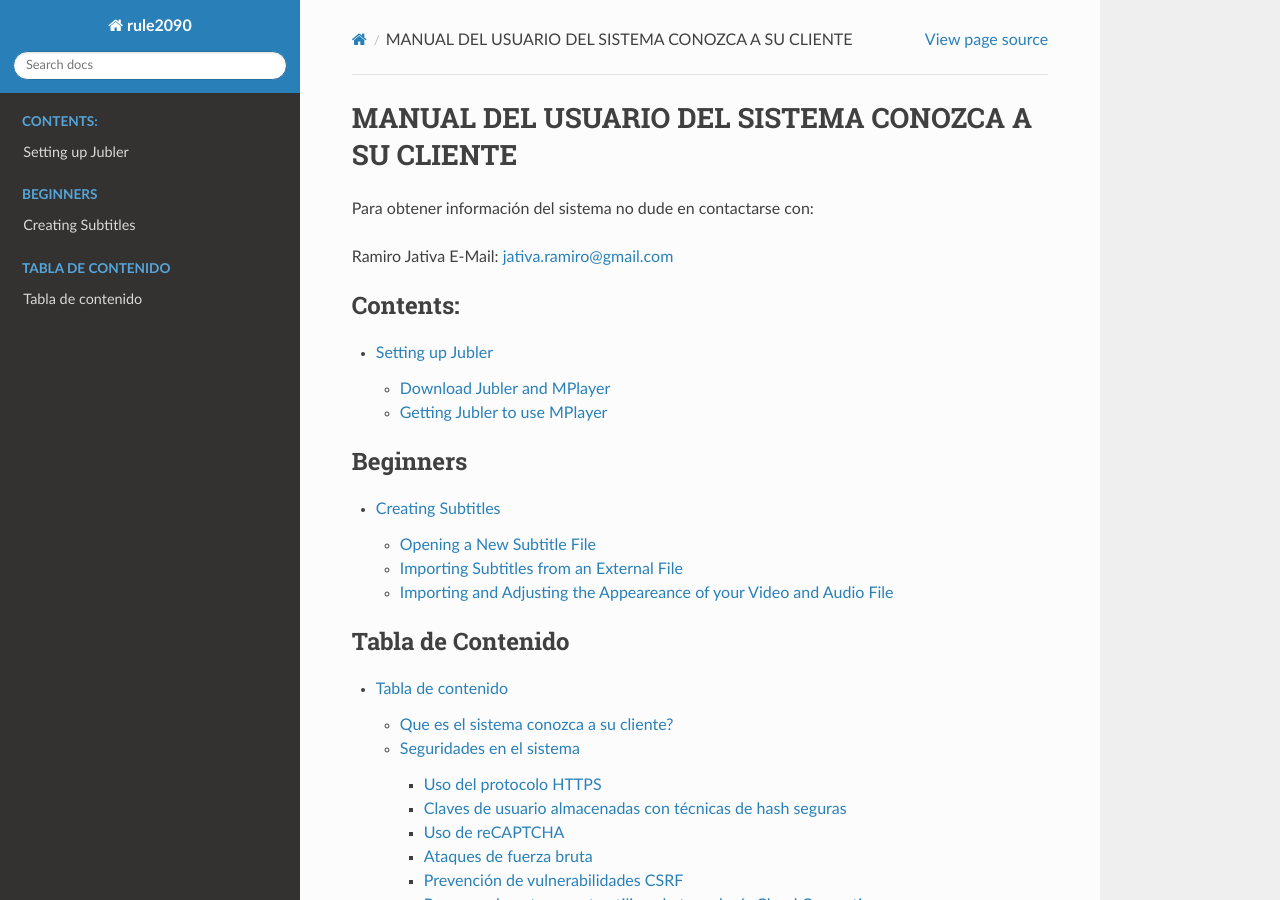
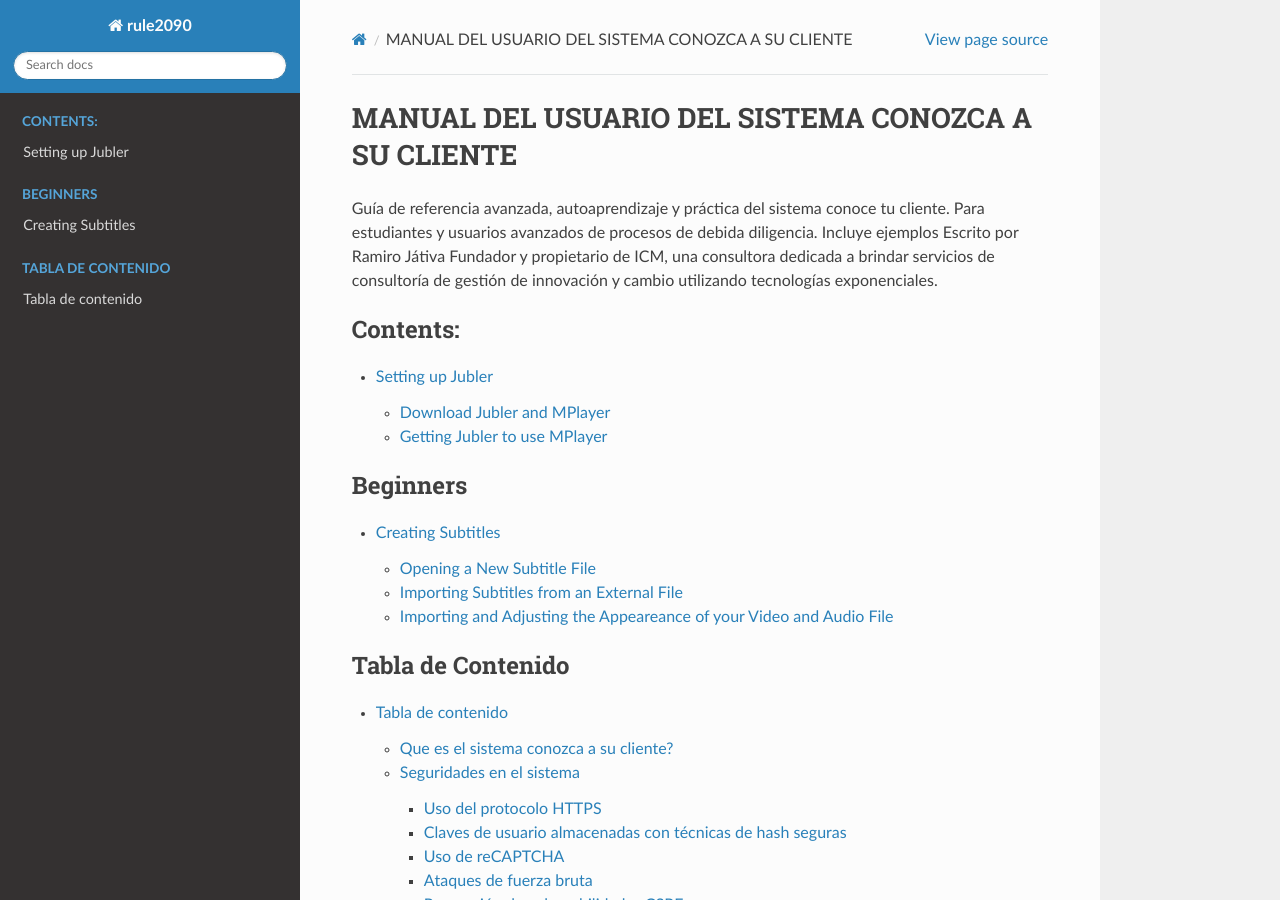
Before and after one commit to jativar/myproject, a Sphinx documentation site: the page built from docs/index.rst, in a window 1280 px wide and 900 px high. Built offline with Sphinx 7.4.7 and the Read the Docs theme 2.0.0, drawn with Linux system fonts in a browser that asks for light colours.

Commit message:
Se agrega una descripcion para la guia de referencia avanzada

```diff
--- a/docs/index.rst
+++ b/docs/index.rst
@@ -6,10 +6,13 @@
 MANUAL DEL USUARIO DEL SISTEMA CONOZCA A SU CLIENTE
 ===================================================
 
-Para obtener información del sistema no dude en contactarse con:
 
-Ramiro Jativa
-E-Mail: jativa.ramiro@gmail.com
+
+Guía de referencia avanzada, autoaprendizaje y práctica del sistema conoce tu cliente. Para estudiantes y usuarios avanzados de procesos de debida diligencia.
+Incluye ejemplos
+Escrito por Ramiro Játiva
+Fundador y propietario de ICM, una consultora dedicada a brindar servicios de consultoría de gestión de innovación y cambio utilizando tecnologías exponenciales.
+
 
 .. toctree::
    :maxdepth: 2
```
Also changed, not shown: 5 other files.
